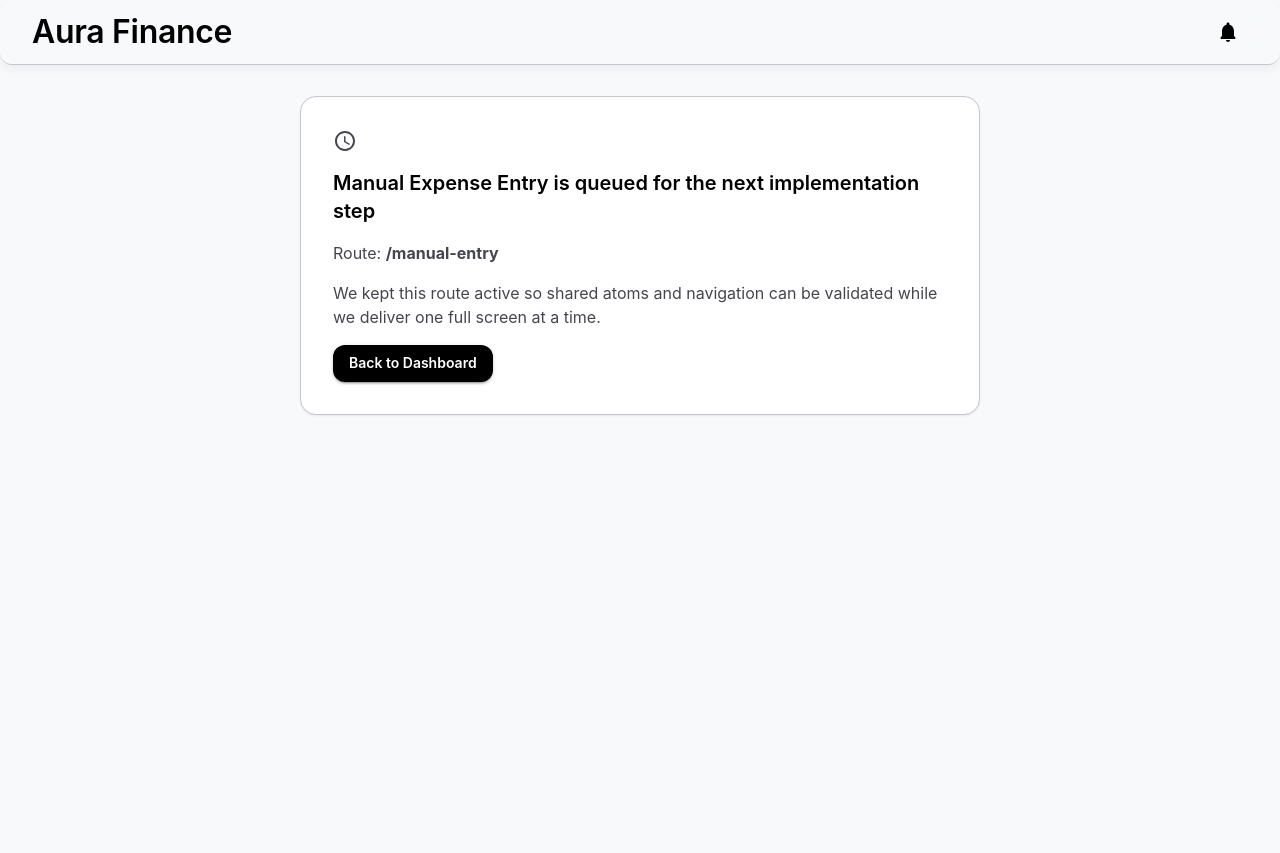
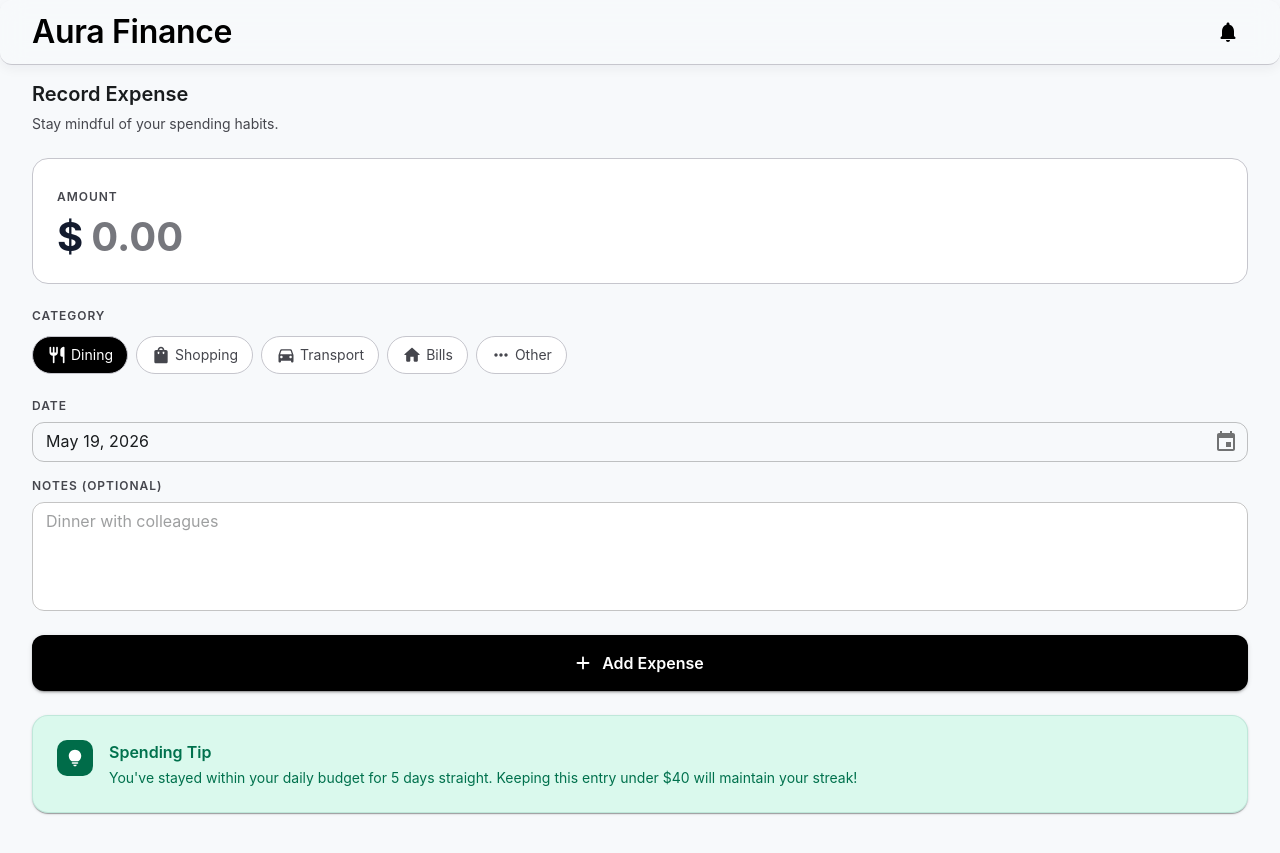
Before and after one commit to danielzhu1201/ai-spending-tracker, a React (Vite) app: page /manual-entry in a window 1280 px wide. Before the commit the page ends 800 px from the top, so only its background shows below. Built offline with nearby package versions, Linux system fonts and the light colour scheme.

Commit message:
data entry page manual

```diff
--- a/package.json
+++ b/package.json
@@ -14,7 +14,9 @@
     "@emotion/styled": "^11.14.1",
     "@mui/icons-material": "^9.0.1",
     "@mui/material": "^9.0.1",
+    "@mui/x-date-pickers": "^9.2.0",
     "autoprefixer": "^10.5.0",
+    "dayjs": "^1.11.20",
     "postcss": "^8.5.15",
     "react": "^19.2.6",
     "react-dom": "^19.2.6",
--- a/src/app/router.tsx
+++ b/src/app/router.tsx
@@ -1,6 +1,7 @@
 import { Navigate, RouterProvider, createBrowserRouter } from 'react-router-dom'
 
 import { SpendingDashboardPage } from '../pages/dashboard/SpendingDashboardPage'
+import { ManualExpenseEntryPage } from '../pages/manual-entry/ManualExpenseEntryPage'
 import { ComingSoonPage } from '../pages/shared/ComingSoonPage'
 
 const router = createBrowserRouter([
@@ -14,12 +15,7 @@ const router = createBrowserRouter([
   },
   {
     path: '/manual-entry',
-    element: (
-      <ComingSoonPage
-        screenLabel="Manual Expense Entry"
-        routeLabel="/manual-entry"
-      />
-    ),
+    element: <ManualExpenseEntryPage />,
   },
   {
     path: '/transactions',
--- a/src/components/icons/materialIconMap.tsx
+++ b/src/components/icons/materialIconMap.tsx
@@ -1,8 +1,10 @@
 import AccountBalanceRoundedIcon from '@mui/icons-material/AccountBalanceRounded'
 import AutorenewRoundedIcon from '@mui/icons-material/AutorenewRounded'
 import ContactlessRoundedIcon from '@mui/icons-material/ContactlessRounded'
+import DirectionsCarRoundedIcon from '@mui/icons-material/DirectionsCarRounded'
 import HomeRoundedIcon from '@mui/icons-material/HomeRounded'
 import LocalCafeRoundedIcon from '@mui/icons-material/LocalCafeRounded'
+import MoreHorizRoundedIcon from '@mui/icons-material/MoreHorizRounded'
 import PaymentsRoundedIcon from '@mui/icons-material/PaymentsRounded'
 import RestaurantRoundedIcon from '@mui/icons-material/RestaurantRounded'
 import ShoppingBagRoundedIcon from '@mui/icons-material/ShoppingBagRounded'
@@ -15,9 +17,12 @@ const iconMap = {
   payments: PaymentsRoundedIcon,
   shopping_bag: ShoppingBagRoundedIcon,
   local_cafe: LocalCafeRoundedIcon,
+  commute: DirectionsCarRoundedIcon,
+  directions_car: DirectionsCarRoundedIcon,
   contactless: ContactlessRoundedIcon,
   account_balance: AccountBalanceRoundedIcon,
   autorenew: AutorenewRoundedIcon,
+  more_horiz: MoreHorizRoundedIcon,
 } as const
 
 export function renderMaterialIcon(name: string, props?: SvgIconProps): JSX.Element {
--- a/src/data/mock/futureScreens.ts
+++ b/src/data/mock/futureScreens.ts
@@ -41,6 +41,51 @@ export const manualExpenseDraftMock: ManualExpenseDraft = {
   note: '',
 }
 
+export const manualExpenseCategoryOptionsMock: FilterOption[] = [
+  {
+    id: 'manual-category-dining',
+    label: 'Dining',
+    value: 'food-dining',
+    icon: 'restaurant',
+    group: 'category',
+    selected: true,
+  },
+  {
+    id: 'manual-category-shopping',
+    label: 'Shopping',
+    value: 'shopping',
+    icon: 'shopping_bag',
+    group: 'category',
+  },
+  {
+    id: 'manual-category-transport',
+    label: 'Transport',
+    value: 'transport',
+    icon: 'commute',
+    group: 'category',
+  },
+  {
+    id: 'manual-category-bills',
+    label: 'Bills',
+    value: 'housing',
+    icon: 'home',
+    group: 'category',
+  },
+  {
+    id: 'manual-category-other',
+    label: 'Other',
+    value: 'other',
+    icon: 'more_horiz',
+    group: 'category',
+  },
+]
+
+export const manualExpenseTipMock = {
+  title: 'Spending Tip',
+  message:
+    "You've stayed within your daily budget for 5 days straight. Keeping this entry under $40 will maintain your streak!",
+}
+
 export const receiptScanUiStateMock: ReceiptScanUiState = {
   mode: 'viewfinder',
   flashEnabled: false,
--- /dev/null
+++ b/src/pages/manual-entry/ManualExpenseEntryPage.tsx
@@ -0,0 +1,247 @@
+import AddRoundedIcon from '@mui/icons-material/AddRounded'
+import LightbulbRoundedIcon from '@mui/icons-material/LightbulbRounded'
+import { AdapterDayjs } from '@mui/x-date-pickers/AdapterDayjs'
+import { DatePicker } from '@mui/x-date-pickers/DatePicker'
+import { LocalizationProvider } from '@mui/x-date-pickers/LocalizationProvider'
+import Box from '@mui/material/Box'
+import Button from '@mui/material/Button'
+import Paper from '@mui/material/Paper'
+import Stack from '@mui/material/Stack'
+import Typography from '@mui/material/Typography'
+import dayjs from 'dayjs'
+import type { Dayjs } from 'dayjs'
+import { useMemo, useState } from 'react'
+import type { ChangeEvent } from 'react'
+
+import { CategoryChipGroup } from '../../components/forms/CategoryChipGroup'
+import { LabeledInput } from '../../components/forms/LabeledInput'
+import { AppTopBar } from '../../components/layout/AppTopBar'
+import { MobileBottomNav } from '../../components/layout/MobileBottomNav'
+import { PageContainer } from '../../components/layout/PageContainer'
+import { mobileNavigationItems } from '../../config/navigation'
+import {
+  manualExpenseCategoryOptionsMock,
+  manualExpenseDraftMock,
+  manualExpenseTipMock,
+} from '../../data/mock/futureScreens'
+import type { TransactionCategory } from '../../types/domain'
+
+export function ManualExpenseEntryPage() {
+  const [draft, setDraft] = useState(manualExpenseDraftMock)
+
+  const amountPlaceholder = useMemo(
+    () => (draft.amount.length > 0 ? undefined : '0.00'),
+    [draft.amount],
+  )
+  const dateValue = useMemo(() => {
+    const parsed = dayjs(draft.transactionDate)
+    return parsed.isValid() ? parsed : null
+  }, [draft.transactionDate])
+
+  return (
+    <>
+      <AppTopBar title="Aura Finance" />
+
+      <PageContainer className="max-w-2xl">
+        <Stack spacing={3}>
+          <Stack spacing={0.75}>
+            <Typography variant="h2" sx={{ color: 'var(--aura-on-surface)' }}>
+              Record Expense
+            </Typography>
+            <Typography variant="body2" sx={{ color: 'var(--aura-on-surface-variant)' }}>
+              Stay mindful of your spending habits.
+            </Typography>
+          </Stack>
+
+          <Paper
+            variant="outlined"
+            sx={{
+              p: 3,
+              borderRadius: '16px',
+              borderColor: 'var(--aura-outline-variant)',
+            }}
+          >
+            <Typography
+              variant="caption"
+              sx={{ color: 'var(--aura-on-surface-variant)', letterSpacing: '0.08em' }}
+            >
+              AMOUNT
+            </Typography>
+            <Stack
+              direction="row"
+              spacing={1}
+              sx={{
+                alignItems: 'center',
+                mt: 1,
+              }}
+            >
+              <Typography
+                sx={{
+                  fontSize: { xs: '2rem', md: '2.5rem' },
+                  lineHeight: 1.1,
+                  fontWeight: 700,
+                  color: 'var(--aura-primary-container)',
+                }}
+              >
+                $
+              </Typography>
+              <Box
+                component="input"
+                type="number"
+                value={draft.amount}
+                placeholder={amountPlaceholder}
+                onChange={(event: ChangeEvent<HTMLInputElement>) => {
+                  setDraft((current) => ({
+                    ...current,
+                    amount: event.target.value.slice(0, 8),
+                  }))
+                }}
+                sx={{
+                  width: '100%',
+                  border: 'none',
+                  outline: 'none',
+                  backgroundColor: 'transparent',
+                  color: 'var(--aura-primary)',
+                  fontSize: { xs: '2rem', md: '2.5rem' },
+                  lineHeight: 1.1,
+                  fontWeight: 700,
+                  '&::placeholder': {
+                    color: 'var(--aura-outline)',
+                  },
+                }}
+              />
+            </Stack>
+          </Paper>
+
+          <Stack spacing={1.5}>
+            <Typography
+              variant="caption"
+              sx={{ color: 'var(--aura-on-surface-variant)', letterSpacing: '0.08em' }}
+            >
+              CATEGORY
+            </Typography>
+            <CategoryChipGroup
+              options={manualExpenseCategoryOptionsMock}
+              selectedValue={draft.category}
+              onChange={(nextCategory) => {
+                setDraft((current) => ({
+                  ...current,
+                  category: nextCategory as TransactionCategory,
+                }))
+              }}
+            />
+          </Stack>
+
+          <Stack spacing={2}>
+            <Stack spacing={1}>
+              <Typography
+                variant="caption"
+                sx={{ color: 'var(--aura-on-surface-variant)', letterSpacing: '0.08em' }}
+              >
+                DATE
+              </Typography>
+              <LocalizationProvider dateAdapter={AdapterDayjs}>
+                <DatePicker
+                  value={dateValue}
+                  onChange={(value: Dayjs | null) => {
+                    setDraft((current) => ({
+                      ...current,
+                      transactionDate: value ? value.format('YYYY-MM-DD') : '',
+                    }))
+                  }}
+                  format="MMM D, YYYY"
+                  slotProps={{
+                    textField: {
+                      size: 'small',
+                      fullWidth: true,
+                      sx: {
+                        '& .MuiOutlinedInput-root': {
+                          bgcolor: 'var(--aura-surface-container-lowest)',
+                        },
+                      },
+                    },
+                  }}
+                />
+              </LocalizationProvider>
+            </Stack>
+
+            <LabeledInput
+              label="NOTES (OPTIONAL)"
+              placeholder="Dinner with colleagues"
+              value={draft.note}
+              multiline
+              minRows={4}
+              onChange={(event) => {
+                setDraft((current) => ({
+                  ...current,
+                  note: event.target.value,
+                }))
+              }}
+            />
+          </Stack>
+
+          <Button
+            variant="contained"
+            size="large"
+            startIcon={<AddRoundedIcon />}
+            sx={{
+              height: 56,
+              borderRadius: '12px',
+              fontWeight: 600,
+              fontSize: '1rem',
+            }}
+          >
+            Add Expense
+          </Button>
+
+          <Paper
+            sx={{
+              p: 3,
+              borderRadius: '16px',
+              border: '1px solid rgba(0, 108, 73, 0.12)',
+              bgcolor: 'rgba(108, 248, 187, 0.2)',
+            }}
+          >
+            <Stack
+              direction="row"
+              spacing={2}
+              sx={{
+                alignItems: 'flex-start',
+              }}
+            >
+              <Box
+                sx={{
+                  display: 'grid',
+                  placeItems: 'center',
+                  width: 36,
+                  height: 36,
+                  borderRadius: '10px',
+                  bgcolor: 'var(--aura-secondary)',
+                  color: 'var(--aura-on-secondary)',
+                }}
+              >
+                <LightbulbRoundedIcon fontSize="small" />
+              </Box>
+
+              <Stack spacing={0.5}>
+                <Typography
+                  sx={{
+                    color: 'var(--aura-on-secondary-container)',
+                    fontWeight: 600,
+                  }}
+                >
+                  {manualExpenseTipMock.title}
+                </Typography>
+                <Typography variant="body2" sx={{ color: 'var(--aura-on-secondary-container)' }}>
+                  {manualExpenseTipMock.message}
+                </Typography>
+              </Stack>
+            </Stack>
+          </Paper>
+        </Stack>
+      </PageContainer>
+
+      <MobileBottomNav items={mobileNavigationItems} />
+    </>
+  )
+}
```
Also changed, not shown: 1 other file (tests, documents, lock files or other folders).
